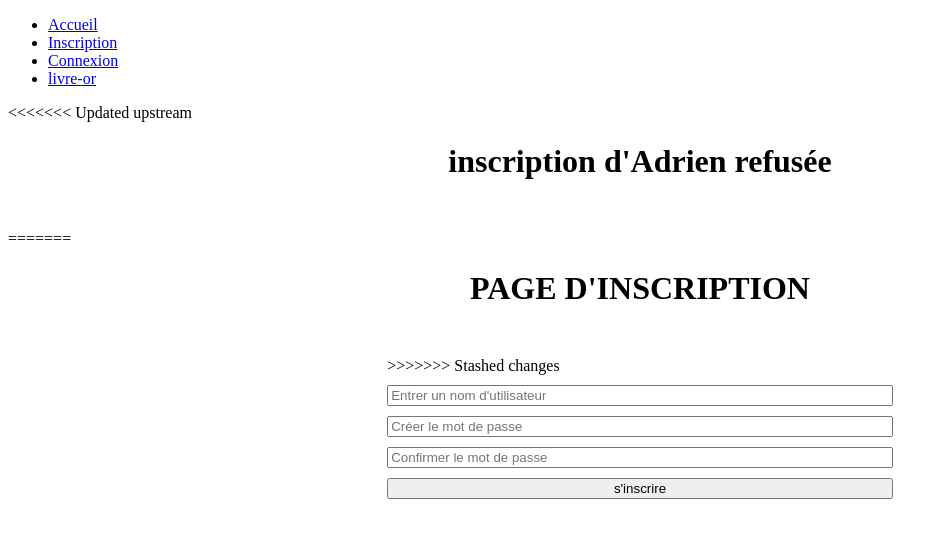
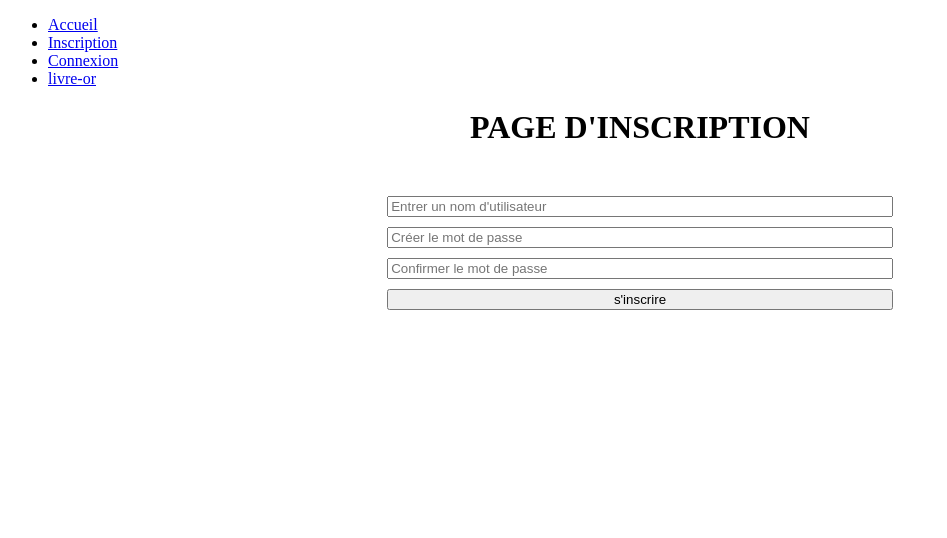
Before and after one commit to H-rayen/livreor, a PHP site: page /inscription.php in a window 1280 px wide. Shown: the top 538 px of the page, without its empty margins (0-947 px from the left). Run offline with PHP 8.4, Linux system fonts and the light colour scheme.

Commit message:
Update inscription.php

```diff
--- a/inscription.php
+++ b/inscription.php
@@ -10,13 +10,10 @@
 </head>
 <body>
     <?php include "structure/menu.php"; ?>
-<<<<<<< Updated upstream
-    <h1>inscription d'Adrien refusée</h1>
-=======
+
     <h1>PAGE D'INSCRIPTION</h1>
     <div class="inscription_container">
         <form class="inscription" method="post" action ="model/traitement-inscription.php">
->>>>>>> Stashed changes
 
         <input class="placeholder" type="text" name="nom_d'utilisateur" placeholder="Entrer un nom d'utilisateur">
         <input class="placeholder" type="password" name="password" placeholder="Créer le mot de passe" required="">
```
